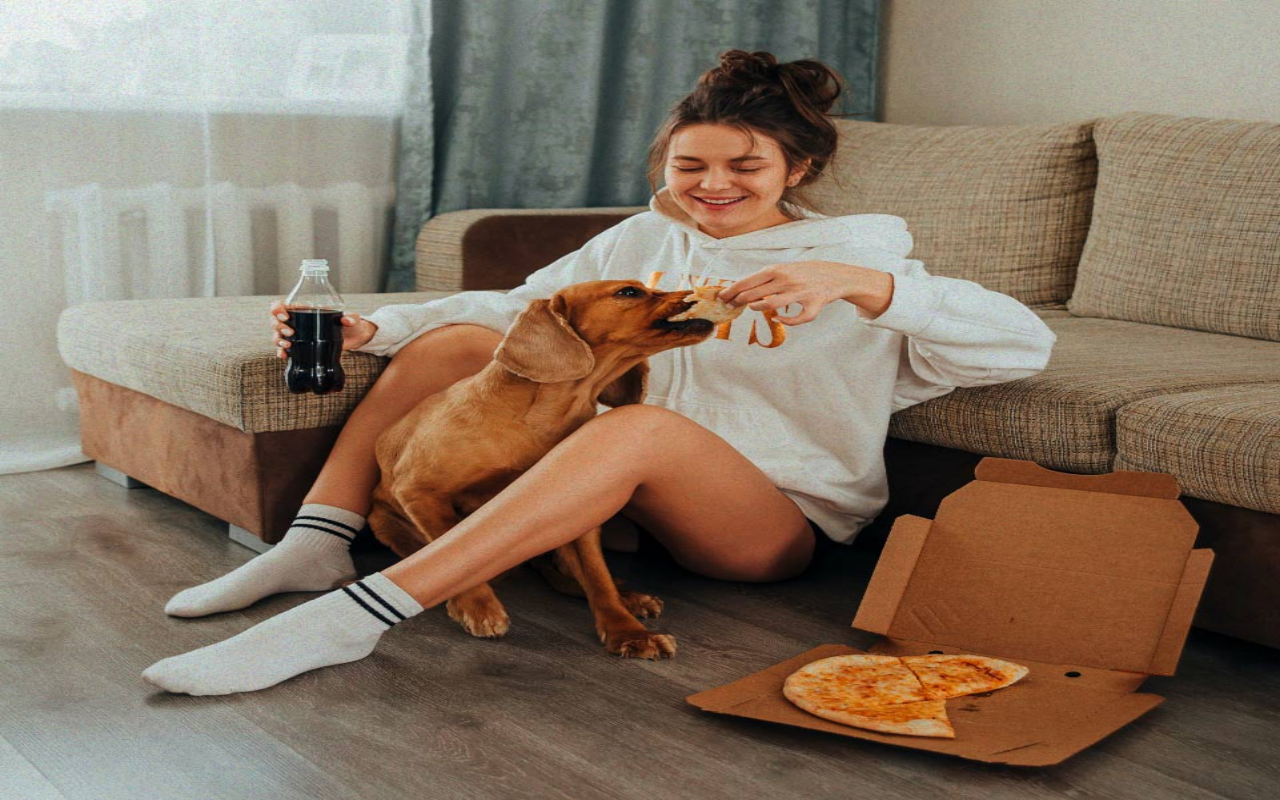
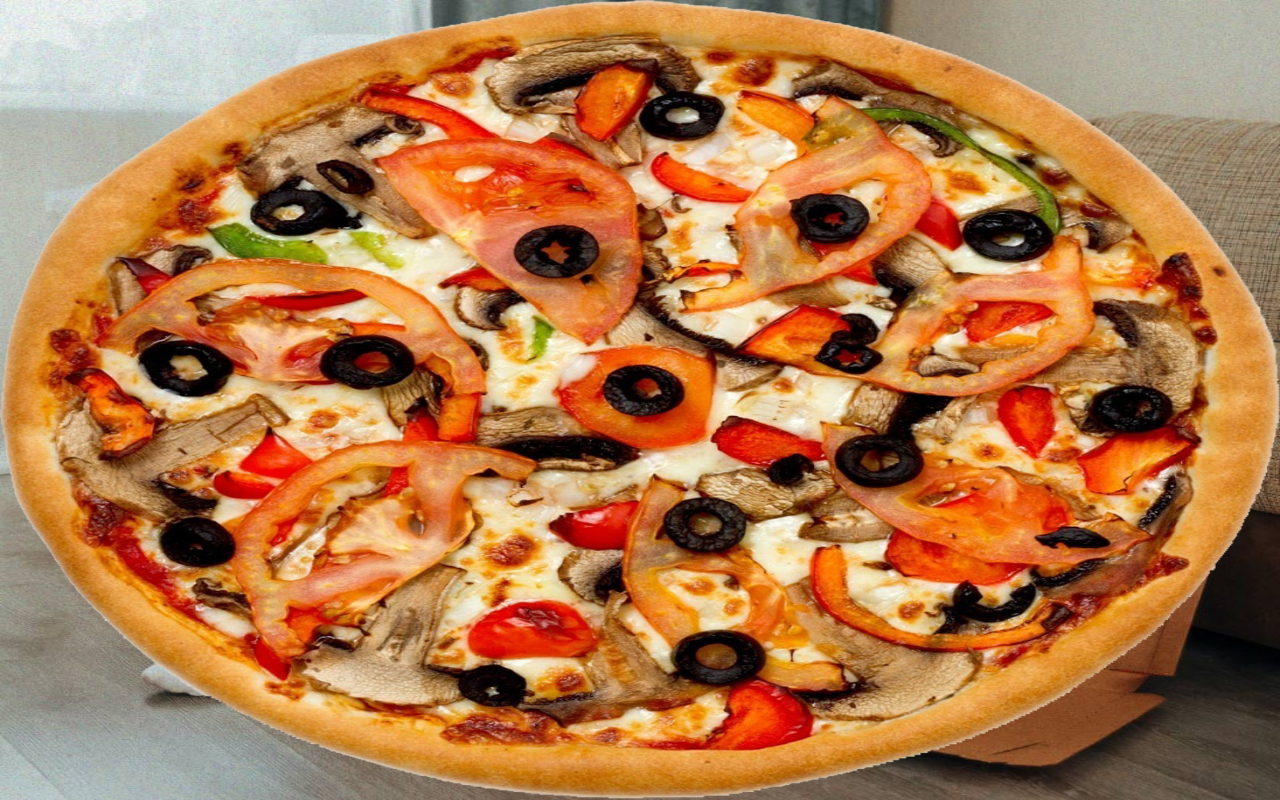
Before and after one commit to hamzalimouni/mapizza, a Next.js app: page / in a window 1280 px wide. Built offline with nearby package versions, Linux system fonts and the light colour scheme.

Commit message:
start featured design

```diff
--- a/src/components/Featured.tsx
+++ b/src/components/Featured.tsx
@@ -1,7 +1,26 @@
+import Image from "next/image"
 
 const Featured = () => {
     return (
-        <div>Featured</div>
+        <div className="w-screen overflow-x-scroll text-red-500">
+            {/* WRAPPER  */}
+            <div className="w-max flex">
+                {/* SINGLE ITEM  */}
+                <div className="w-screen h-[60vh] flex flex-col items-center justify-around p-4">
+                {/* IMAGE CONTAINER  */}
+                <div className="flex-1 w-full relative">
+                    <Image src="/temporary/p1.png" alt="featured image" fill className="object-contain" />
+                </div>
+                {/* TEXT CONTAINER  */}
+                <div className="flex-1 flex flex-col gap-4">
+                    <h1 className="text-xl font-bold uppercase">Title</h1>
+                    <p>Desc</p>
+                    <span>123</span>
+                    <button className="bg-red-500 text-white p-2 rounded-md">Add To Cart</button>
+                </div>
+                </div>
+            </div>
+        </div>
     )
 }
 
```
